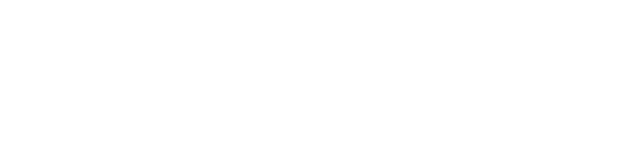
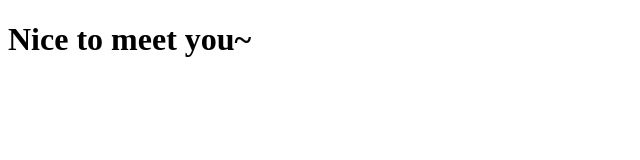
Before and after one commit to seulbi9810/GitTestVSC, a plain HTML site: page index.html in a window 1280 px wide. Shown: the whole page, without its empty margins (0-640 px from the left). Drawn offline with Linux system fonts and the light colour scheme.

Commit message:
second by dev

```diff
--- a/index.html
+++ b/index.html
@@ -6,6 +6,6 @@
     <title>Document</title>
 </head>
 <body>
-
+    <h1>Nice to meet you~</h1>
 </body>
 </html>
```
